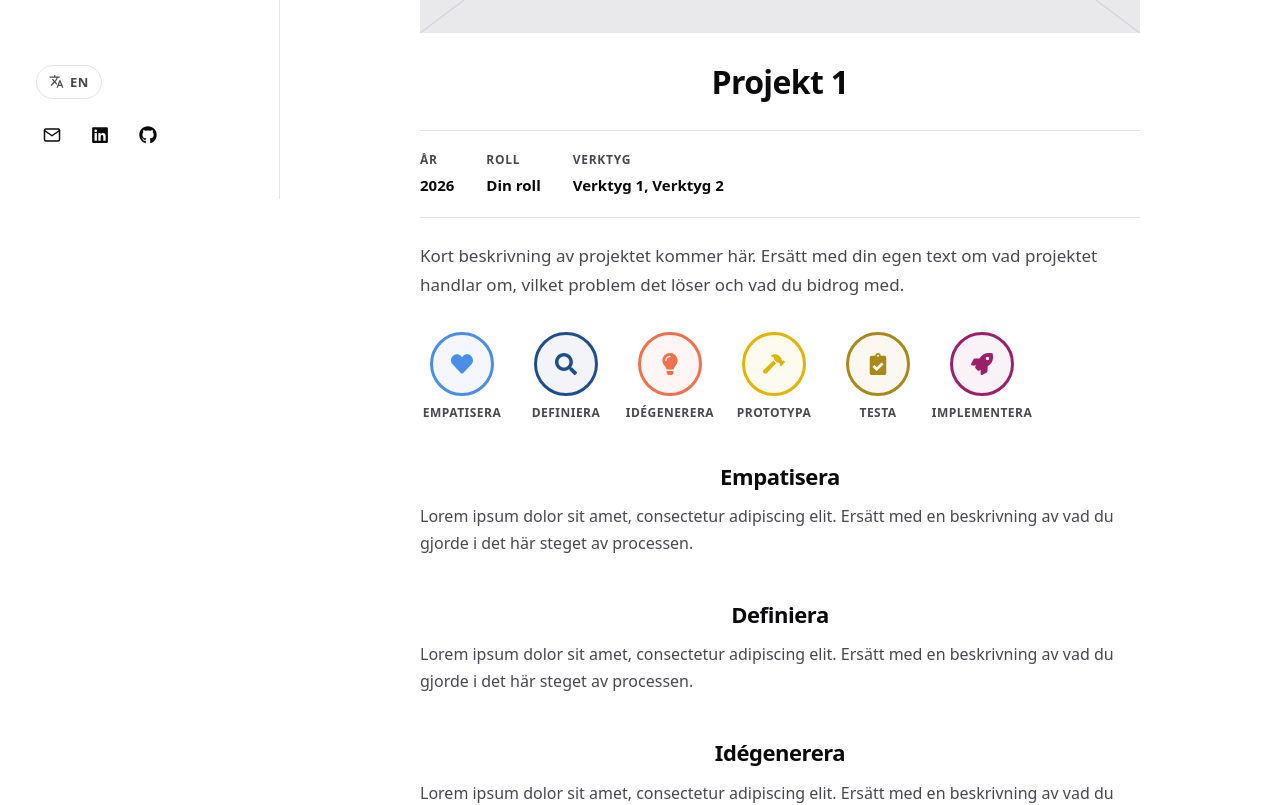
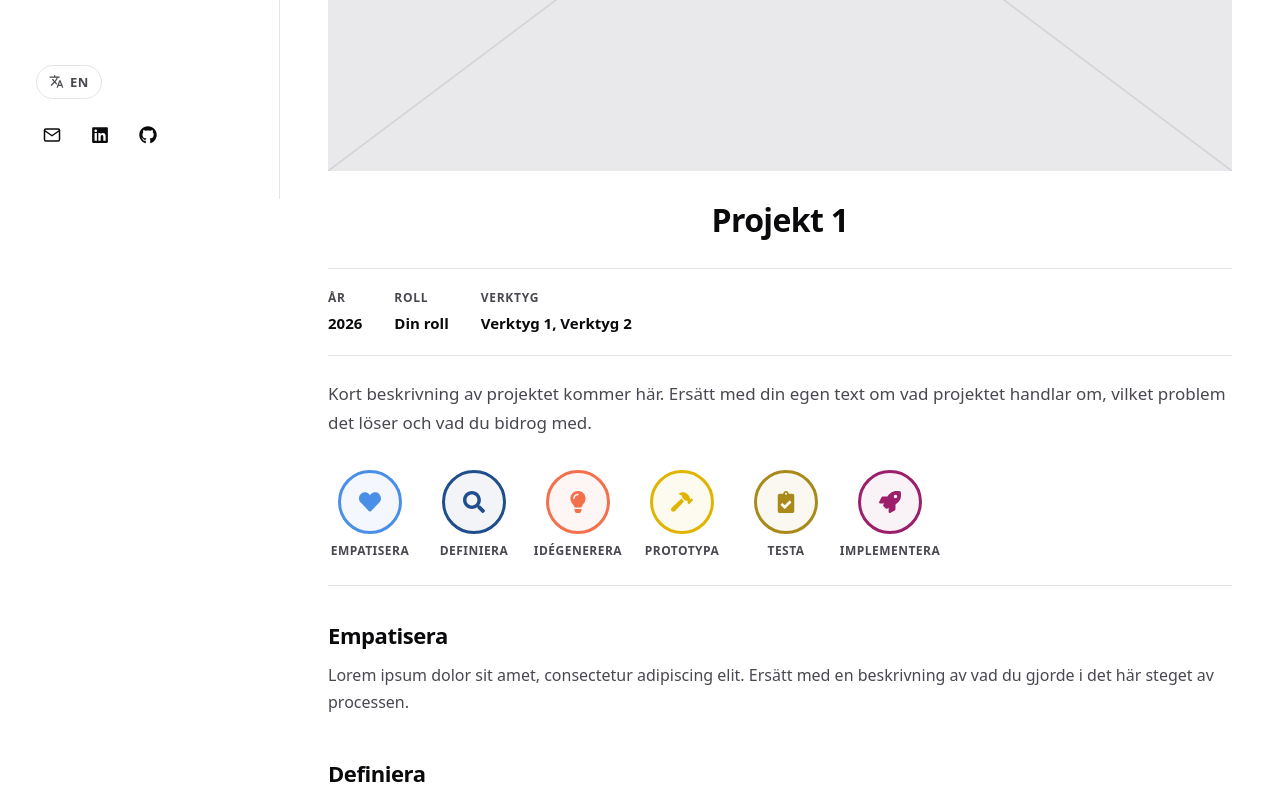
Before and after one commit to angeliaburgoss/Portfolio, a React (Vite) app: page /#/projekt/projekt-1 in a window 1280 px wide. Shown: the part 601-1406 px from the top of the page. Built offline with nearby package versions, Linux system fonts and the light colour scheme.

Commit message:
Widen project page, left-align process headings, add divider under process nav

```diff
--- a/src/index.css
+++ b/src/index.css
@@ -217,7 +217,7 @@ h2 {
 /* Project detail */
 
 .project-detail {
-  max-width: 720px;
+  max-width: 960px;
   margin: 0 auto;
   display: flex;
   flex-direction: column;
@@ -286,7 +286,8 @@ h2 {
   display: flex;
   flex-wrap: wrap;
   gap: 20px;
-  padding: 8px 0 4px;
+  padding: 8px 0 24px;
+  border-bottom: 1px solid var(--border);
 }
 
 .process-ball {
@@ -344,7 +345,7 @@ h2 {
 
 .process-section h2 {
   font-size: 22px;
-  text-align: center;
+  text-align: left;
   margin-bottom: 10px;
 }
 
```
